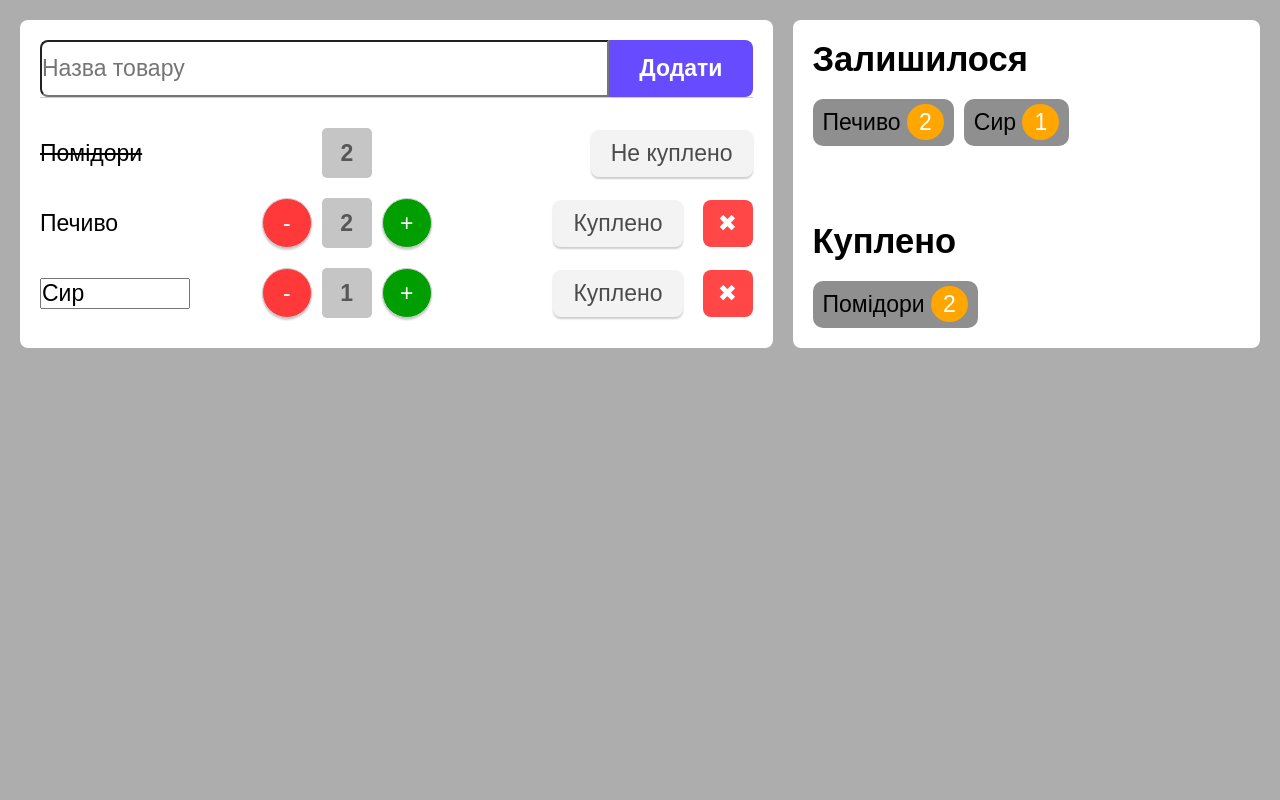
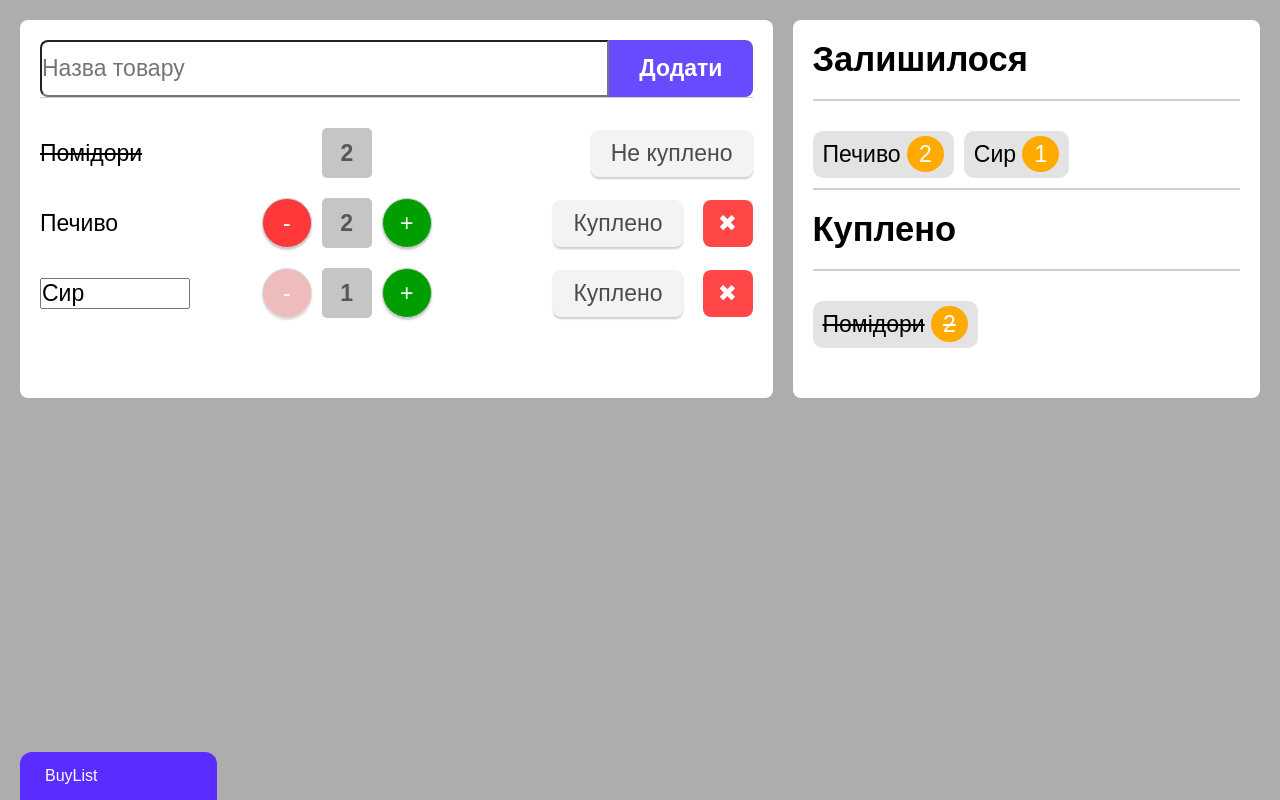
Before and after one commit to illia2101/web_practice, a plain HTML site: page homework1/index.html in a window 1280 px wide. Drawn offline with Linux system fonts and the light colour scheme.

Commit message:
feat: finished buy list layout

```diff
--- a/homework1/index.html
+++ b/homework1/index.html
@@ -17,7 +17,7 @@
             placeholder="Назва товару"
             required
           />
-          <button type="submit">Додати</button>
+          <button type="submit" data-tooltip="Додати товар">Додати</button>
         </form>
         <ul class="products">
           <li class="product-item">
@@ -50,14 +50,23 @@
               <button class="status-button" data-tooltip="Позначити як куплено">
                 Куплено
               </button>
-              <button class="delete" aria-label="Видалити товар">✖</button>
+              <button
+                class="delete"
+                aria-label="Видалити товар"
+                data-tooltip="Видалити товар"
+              >
+                ✖
+              </button>
             </div>
           </li>
 
           <li class="product-item">
             <input type="text" value="Сир" class="edit-input" />
             <div class="counter">
-              <button class="decrease" data-tooltip="Зменшити кількість">
+              <button
+                class="decrease disabled"
+                data-tooltip="Зменшити кількість"
+              >
                 -
               </button>
               <span class="quantity">1</span>
@@ -69,7 +78,13 @@
               <button class="status-button" data-tooltip="Позначити як куплено">
                 Куплено
               </button>
-              <button class="delete" aria-label="Видалити товар">✖</button>
+              <button
+                class="delete"
+                aria-label="Видалити товар"
+                data-tooltip="Видалити товар"
+              >
+                ✖
+              </button>
             </div>
           </li>
         </ul>
@@ -81,11 +96,11 @@
           <div class="badge-list">
             <div class="item-badge">
               Печиво
-              <span>2</span>
+              <span class="badge-count">2</span>
             </div>
             <div class="item-badge">
               Сир
-              <span>1</span>
+              <span class="badge-count">1</span>
             </div>
           </div>
         </section>
@@ -93,12 +108,16 @@
           <h2>Куплено</h2>
           <div class="badge-list">
             <div class="item-badge">
-              Помідори
-              <span>2</span>
+              <span class="bought">Помідори</span>
+              <span class="badge-countPo">2</span>
             </div>
           </div>
         </section>
       </aside>
     </div>
+    <div class="badge">
+      <span class="badge-title">BuyList</span>
+      <span class="badge-author">Робота: Кабиш Ілля</span>
+    </div>
   </body>
 </html>
--- a/homework1/main.css
+++ b/homework1/main.css
@@ -145,14 +145,136 @@ body {
   margin-top: 20px;
 }
 .item-badge {
-  background-color: rgb(143, 143, 143);
+  background-color: rgb(227, 227, 227);
   border-radius: 10px;
   padding: 10px 10px;
 }
-.item-badge span {
-  background-color: rgb(255, 166, 0);
+.badge-count {
+  background-color: rgb(255, 170, 0);
   font-size: 23px;
   color: #fff;
   border-radius: 50%;
   padding: 5px 12px;
 }
+.sidebar-block {
+  display: flex;
+  flex-direction: column;
+  gap: 10px;
+  border-bottom: 2px solid #cfcfcf;
+  padding-bottom: 10px;
+  margin-bottom: 20px;
+}
+.sidebar-block:last-child {
+  border-bottom: none;
+}
+.sidebar-block h2 {
+  border-bottom: 2px solid #cfcfcf;
+  padding-bottom: 20px;
+}
+.bought span {
+  text-decoration: line-through;
+}
+.badge-countPo {
+  text-decoration: line-through;
+  background-color: rgb(255, 170, 0);
+  font-size: 23px;
+  color: #fff;
+  border-radius: 50%;
+  padding: 5px 12px;
+}
+.badge {
+  position: fixed;
+  left: 20px;
+  bottom: 0;
+
+  background-color: #5b2cff;
+  color: white;
+
+  padding: 15px 25px;
+
+  border-top-left-radius: 12px;
+  border-top-right-radius: 12px;
+
+  transition: 0.3s;
+}
+.badge-author {
+  display: block;
+  opacity: 0;
+  max-height: 0;
+
+  transition: 0.3s;
+}
+.badge:hover {
+  transform: translateY(-20px);
+  background-color: #7a52ff;
+}
+.badge:hover .badge-author {
+  opacity: 1;
+  max-height: 40px;
+}
+@media print {
+  .badge {
+    background: white;
+    color: #5b2cff;
+    border: 2px solid #5b2cff;
+  }
+  .badge-title {
+    display: none;
+  }
+  .badge-author {
+    opacity: 1;
+    max-height: 100px;
+  }
+}
+@media (max-width: 650px) {
+  .container {
+    flex-direction: column;
+  }
+  .sidebar {
+    width: 100%;
+  }
+  .product-item {
+    flex-direction: column;
+    align-items: flex-start;
+    gap: 15px;
+  }
+}
+button {
+  position: relative;
+}
+button::after {
+  content: attr(data-tooltip);
+
+  position: absolute;
+
+  left: 50%;
+  bottom: 140%;
+  box-shadow: 0 2px 6px rgba(0, 0, 0, 0.2);
+
+  transform: translateX(-50%) scale(0);
+
+  background-color: #5b2cff;
+  color: white;
+
+  padding: 8px 12px;
+
+  border-radius: 10px;
+
+  font-size: 16px;
+
+  white-space: nowrap;
+
+  opacity: 0;
+
+  transition: 0.3s;
+}
+button:hover::after {
+  opacity: 1;
+
+  transform: translateX(-50%) scale(1);
+}
+.disabled {
+  background-color: #e8a0a0;
+  opacity: 0.7;
+  cursor: not-allowed;
+}
```
